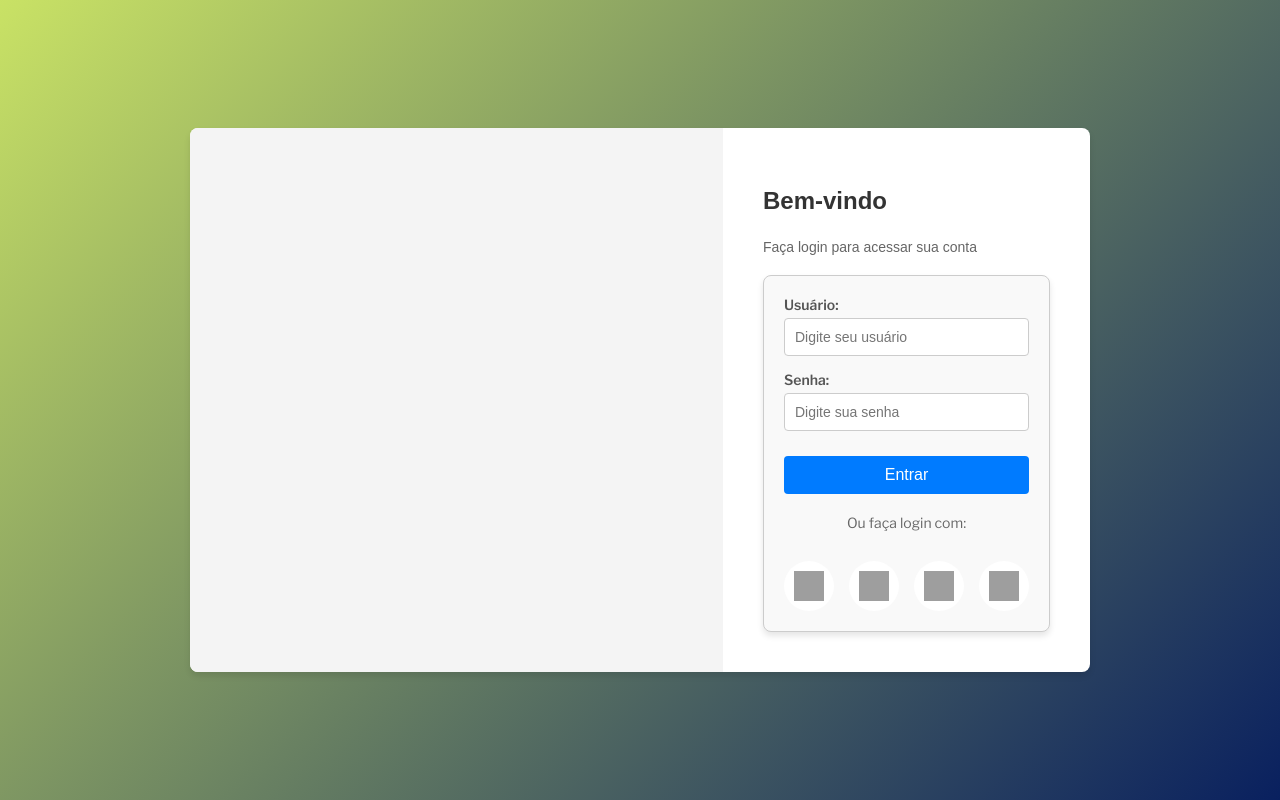
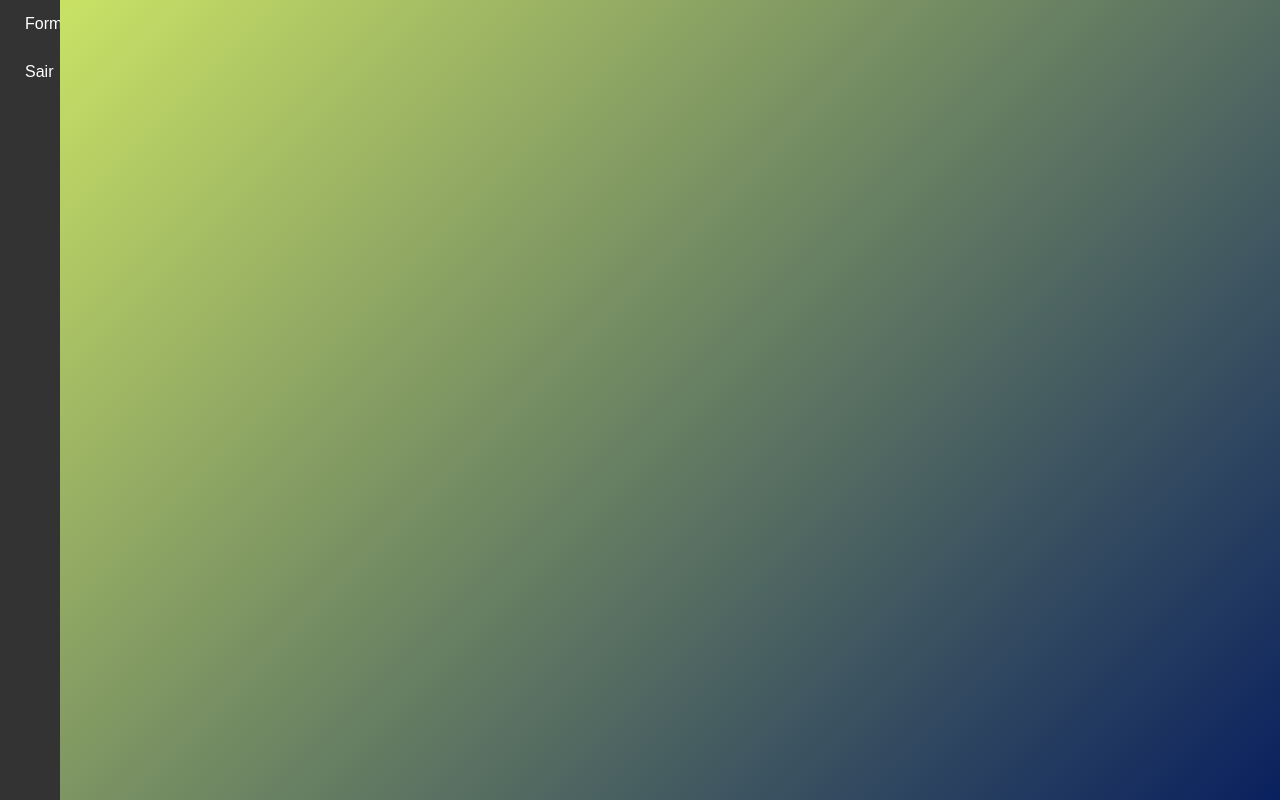
Before and after one commit to SaymonFarias/CadEmp, an Angular app: page / in a window 1280 px wide. Before the commit this address led to /login. Built offline with nearby package versions, Linux system fonts and the light colour scheme; grey boxes are pictures that could not be loaded.

Commit message:
navbar
Criação de uma nova navbar lateral, que fara a navegação entre paginas.

```diff
--- a/src/app/app.component.html
+++ b/src/app/app.component.html
@@ -1 +1,4 @@
 <router-outlet></router-outlet>
+<div class="content">
+  <router-outlet></router-outlet>
+</div>
--- /dev/null
+++ b/src/app/sidebar/sidebar.component.css
@@ -0,0 +1,56 @@
+.layout {
+  display: flex;
+  height: 100vh;
+}
+
+.sidebar {
+  width: 60px;
+  background-color: #333;
+  color: #fff;
+  transition: width 0.3s;
+  overflow: hidden;
+  position: fixed;
+  height: 100%;
+  z-index: 1000; /* Garante que a barra lateral fique acima do conteúdo */
+}
+
+.sidebar.expanded {
+  width: 200px;
+}
+
+.sidebar ul {
+  list-style: none;
+  padding: 0;
+  margin: 0;
+}
+
+.sidebar ul li {
+  padding: 15px;
+  display: flex;
+  align-items: center;
+}
+
+.sidebar ul li a {
+  color: #fff;
+  text-decoration: none;
+  display: flex;
+  align-items: center;
+  gap: 10px; /* Espaçamento entre o ícone e o texto */
+}
+
+.sidebar ul li a i {
+  font-size: 20px; /* Tamanho do ícone */
+}
+
+.content {
+  margin-left: 60px;
+  padding: 20px;
+  flex: 1;
+  background: linear-gradient(135deg, #c9e265 0%, #09205f 100%); /* Gradiente de fundo */
+  overflow-y: auto;
+  transition: margin-left 0.3s;
+}
+
+.sidebar.expanded + .content {
+  margin-left: 200px;
+}
--- /dev/null
+++ b/src/app/sidebar/sidebar.component.html
@@ -0,0 +1,21 @@
+<div class="layout">
+  <div class="sidebar" (mouseenter)="expanded = true" (mouseleave)="expanded = false" [class.expanded]="expanded">
+    <ul>
+      <li>
+        <a routerLink="/form">
+          <i class="fi fi-rr-edit"></i> <!-- Ícone para o formulário -->
+          <span *ngIf="expanded">Formulário</span> <!-- Nome da página exibido apenas quando expandido -->
+        </a>
+      </li>
+      <li>
+        <a routerLink="/login">
+          <i class="fi fi-rr-exit"></i> <!-- Ícone para logout -->
+          <span *ngIf="expanded">Sair</span> <!-- Nome da página exibido apenas quando expandido -->
+        </a>
+      </li>
+    </ul>
+  </div>
+  <div class="content">
+    <router-outlet></router-outlet>
+  </div>
+</div>
--- /dev/null
+++ b/src/app/sidebar/sidebar.component.ts
@@ -0,0 +1,11 @@
+import { Component } from '@angular/core';
+
+@Component({
+  selector: 'app-sidebar',
+  standalone: false, // Definido como false
+  templateUrl: './sidebar.component.html',
+  styleUrls: ['./sidebar.component.css']
+})
+export class SidebarComponent {
+  expanded: boolean = false; // Controla a expansão da barra lateral
+}
```
Also changed, not shown: src/app/app.module.ts (+14 -6 lines).
